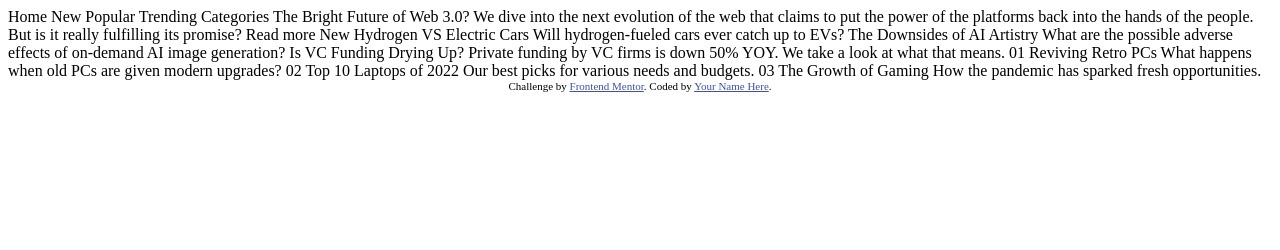
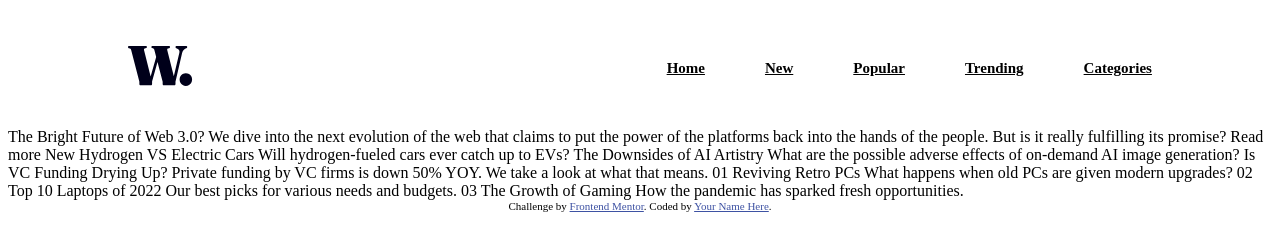
Before and after one commit to avikalohany99/News-Homepage, a plain HTML site: page index.html in a window 1280 px wide. Drawn offline with nearby package versions, Linux system fonts and the light colour scheme.

Commit message:
changes to navbar styling

```diff
--- a/index.html
+++ b/index.html
@@ -3,24 +3,43 @@
 <head>
   <meta charset="UTF-8">
   <meta name="viewport" content="width=device-width, initial-scale=1.0"> <!-- displays site properly based on user's device -->
+  <meta http-equiv="X-UA-Compatible" content="ie=edge">
 
   <link rel="icon" type="image/png" sizes="32x32" href="./assets/images/favicon-32x32.png">
+  <title>News</title>
 
-  <title>Frontend Mentor | News homepage</title>
+  <!-- CSS -->
+  <link rel="stylesheet" type="text/css" href="./style/style.css">
 
-  <!-- Feel free to remove these styles or customise in your own stylesheet 👍 -->
-  <style>
-    .attribution { font-size: 11px; text-align: center; }
-    .attribution a { color: hsl(228, 45%, 44%); }
-  </style>
+  <!-- Boxicons link -->
+  <link rel="stylesheet" href="https://cdn.jsdelivr.net/npm/boxicons@latest/css/boxicons.min.css">
+
+  <!-- Remixicons link -->
+  <link href="https://cdn.jsdelivr.net/npm/remixicon@2.5.0/fonts/remixicon.css" rel="stylesheet">
+
+  <!-- Google Fonts link -->
+  <link rel="preconnect" href="https://fonts.googleapis.com">
+  <link rel="preconnect" href="https://fonts.gstatic.com" crossorigin>
+  <link href="https://fonts.googleapis.com/css2?family=Permanent+Marker&family=Poppins:wght@300;400;500;600;700;800;900&display=swap" rel="stylesheet">
 </head>
+
+
 <body>
 
-  Home
-  New
-  Popular
-  Trending
-  Categories
+  <header>
+    <a href="#"><img class="logo" src="./assets/images/logo.svg"></img></a>
+
+    <ul class="navlist">
+      <li><a href="#">Home</a></li>
+      <li><a href="#">New</a></li>
+      <li><a href="#">Popular</a></li>
+      <li><a href="#">Trending</a></li>
+      <li><a href="#">Categories</a></li>
+    </ul>
+
+    <div class="bx bx-menu" id="menu-icon"></div>
+  </header>
+
 
   The Bright Future of Web 3.0?
 
--- a/style/style.css
+++ b/style/style.css
@@ -0,0 +1,44 @@
+/* predefined class */
+.attribution { font-size: 11px; text-align: center; }
+.attribution a { color: hsl(228, 45%, 44%); }
+
+/* Navbar */
+header{
+    /* position: fixed; */
+    right:0;
+    top:0;
+    z-index: 1000;
+    /* width: 100%; */
+    padding:35px 9.5%;
+    display: flex;
+    align-items: center;
+    justify-content: space-between;
+    background: transparent;
+}
+
+.logo{
+    width: auto;
+    height: 30%;
+}
+
+.navlist{
+    display: flex;
+    list-style-type: none;
+}
+
+.navlist a{
+    color: black;
+    margin-left: 60px;
+    font-size: 15px;
+    font-weight: 600;
+    border-bottom: 2px solid transparent;
+    transition: all .55s ease;
+}
+
+#menu-icon{
+    color: white;
+    font-size: 35px;
+    z-index: 10001;
+    cursor: pointer;
+    display: none;
+}
```
